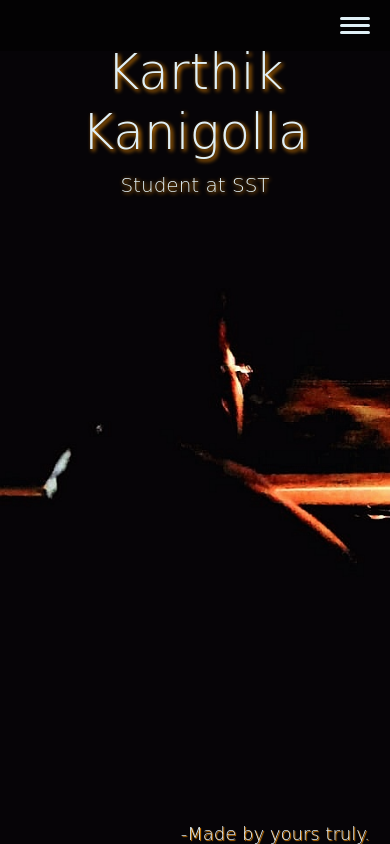
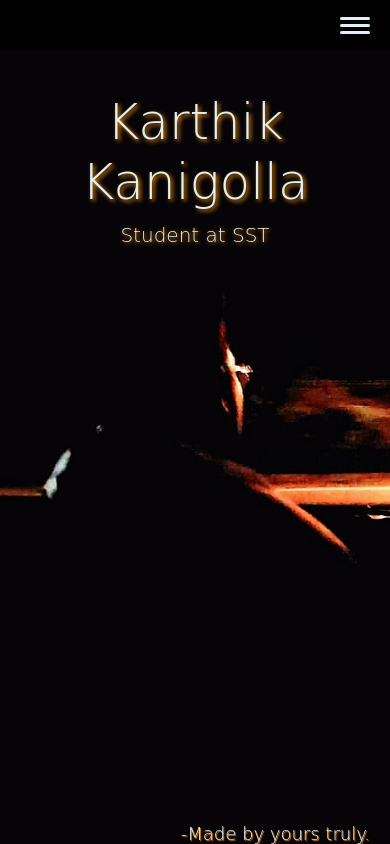
Before and after one commit to kanigollakarthik-collab/End-Termproject, a plain HTML site: page index.html in a window 390 px wide. Drawn offline with Linux system fonts and the light colour scheme; a web font is replaced by a local one.

Commit message:
Update index.html

```diff
--- a/index.html
+++ b/index.html
@@ -128,13 +128,13 @@ nav ul {
         margin-left: 0;
         line-height: 1.2;
         position: relative;
-        bottom: 150px;
+        bottom: 100px;
     }
     p {
         margin-left: 0;
 
         position: relative;
-        bottom: 200px;
+        bottom: 150px;
     }
     nav {
         padding: 15px 20px;
```
